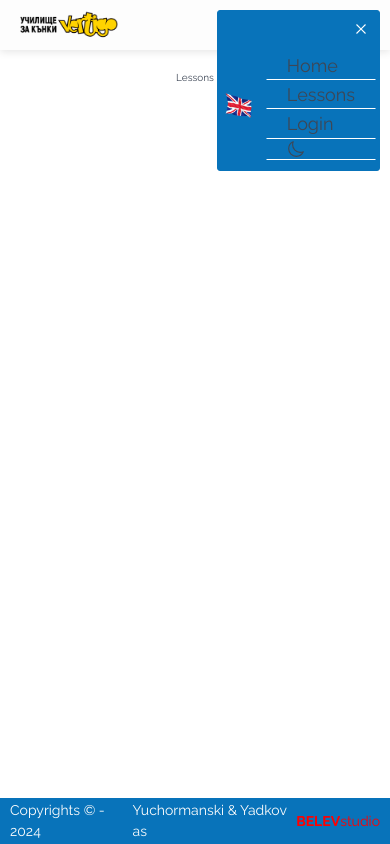
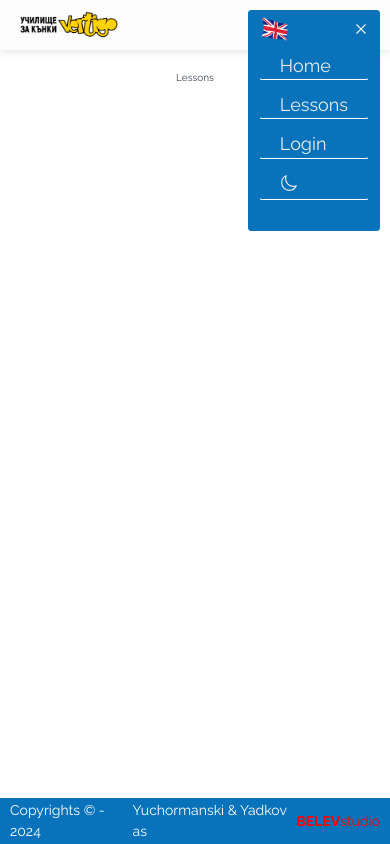
Before and after one commit to yuchormanski/roleri.bg-app, a React (Vite) app in the folder client/: page /lessons in a window 390 px wide. Both pictures are taken after a click on the button 361 px from the left and 31 px from the top of the page. Built offline with nearby package versions, Linux system fonts and the light colour scheme.

Commit message:
fixed colors

```diff
--- a/client/src/css/colors.css
+++ b/client/src/css/colors.css
@@ -10,6 +10,7 @@
     --color-nav-link-hover: #465268;
     --input-border: #001e3136;
     --color-footer-bg: #0873ba;
+    --color-menu-btn: #28a8e3;
   }
 
   /* dark mode */
@@ -22,6 +23,7 @@
     --color-header: #2e3644;
     --color-footer-bg: #2e3644;
     --input-border: #ccac1c80;
+    --color-menu-btn: #f1f1e6;
   }
   /* main styles */
   --color-footer-fonts: #fdfdfd;
--- a/client/src/ui/elements/button/Button.module.css
+++ b/client/src/ui/elements/button/Button.module.css
@@ -21,7 +21,7 @@
   /* transition: all 0.3s ease; */
 }
 .menu {
-  color: var(--color-body);
+  color: var(--color-menu-btn);
   position: absolute;
   top: -0.5rem;
   right: 0;
--- a/client/src/ui/navigation/Navigation.jsx
+++ b/client/src/ui/navigation/Navigation.jsx
@@ -35,9 +35,17 @@ function Navigation({ onLogin }) {
       </nav>
       <nav className={styles.mobileNav}>
         <div className={styles.mobileBtn}>
-          <Button onClick={toggleMobile} type="menu" open={isMobile}>
+          <button
+            onClick={toggleMobile}
+            className={
+              isMobile
+                ? `${styles.menuBtn} ${styles.openedMenuBtn}`
+                : styles.menuBtn
+            }
+            open={isMobile}
+          >
             {isMobile ? <VscClose /> : <VscMenu />}
-          </Button>
+          </button>
         </div>
         <NavigationMenu
           onLogin={onLogin}
--- a/client/src/ui/navigation/Navigation.module.css
+++ b/client/src/ui/navigation/Navigation.module.css
@@ -42,6 +42,17 @@
     display: none;
   }
 
+  .menuBtn {
+    color: var(--color-menu-btn);
+    position: absolute;
+    top: -0.5rem;
+    right: 0;
+    font-size: 1.8rem;
+  }
+
+  .openedMenuBtn {
+    color: var(--color-footer-fonts);
+  }
   .mobileNav {
     display: block;
     margin-left: auto;
--- a/client/src/ui/navigation/NavigationMenu.jsx
+++ b/client/src/ui/navigation/NavigationMenu.jsx
@@ -14,7 +14,10 @@ function NavigationMenu({ onLogin, isMobile = true, toggleMobile }) {
   return (
     <>
       {isMobile && (
-        <div className={styles.menuPanel}>
+        <div
+          className={styles.menuPanel}
+          style={isDark ? { border: "1px solid var(--input-border)" } : null}
+        >
           <button onClick={langChanger} className={styles.lang}>
             {language ? (
               <img
--- a/client/src/ui/navigation/NavigationMenu.module.css
+++ b/client/src/ui/navigation/NavigationMenu.module.css
@@ -29,57 +29,63 @@
 }
 
 .iconBtn {
-  /* position: absolute;
-  top: 2.4rem; */
   display: grid;
   place-items: center;
 }
 
 @media (max-width: 760px) {
   .menuPanel {
-    /* background-color: var(--color-body); */
+    flex-direction: column;
     background-color: var(--color-footer-bg);
     position: absolute;
     right: 1rem;
     top: 1rem;
-    padding: 4rem 0.3rem 1rem;
+    padding: 4rem 1rem 3rem;
     border: 1px solid var(--color-footer-bg);
     border-radius: 0.3rem;
+  }
+  .lang {
+    position: absolute;
+    top: 0.5rem;
+    left: 0.8rem;
   }
 
   .list {
     display: flex;
     flex-direction: column;
-    gap: 0;
+    gap: 1;
   }
 
   .listItem {
     width: 100%;
     padding: 0 2rem;
     border: 0.1rem solid transparent;
-    /* border-bottom: 1px solid var(--color-footer-bg); */
     border-bottom: 1px solid var(--color-body);
-    transition: all 0.2s ease-in-out;
-  }
-  .listItem:hover {
-    /* background-color: var(--color-footer-bg); */
-    background-color: var(--color-body);
-    /* border: 0.1rem solid var(--color-body); */
-    border: 0.1rem solid var(--color-footer-bg);
+    border-radius: 0.3rem;
+    transition: all 0.1s ease-in-out;
   }
 
   .link,
   .link:visited,
   .listItemBtn,
   .iconBtn {
-    /* color: var(--color-footer-bg); */
-    color: var(--color-nav-link);
+    /* color: var(--color-nav-link); */
+    color: #ededed;
+  }
+
+  .listItem:hover {
+    background-color: var(--color-body);
+    border: 0.1rem solid var(--color-footer-bg);
   }
   .link:active,
   .listItem:hover .link,
-  .listItem:hover .listItemBtn {
-    /* color: var(--color-body); */
-    color: var(--color-footer-bg);
+  .listItem:hover .listItemBtn,
+  .listItem:hover .iconBtn {
+    color: var(--color-menu-btn);
+  }
+  .iconBtn {
+    margin-bottom: 0.3rem;
+    height: 25px;
   }
 }
 @media (max-width: 600px) {
```
